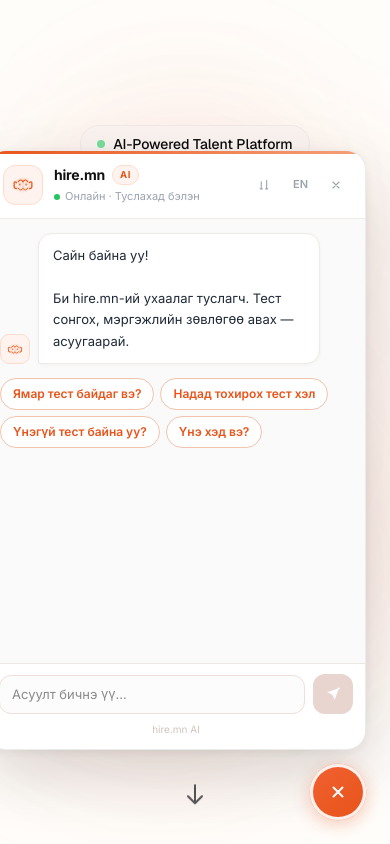
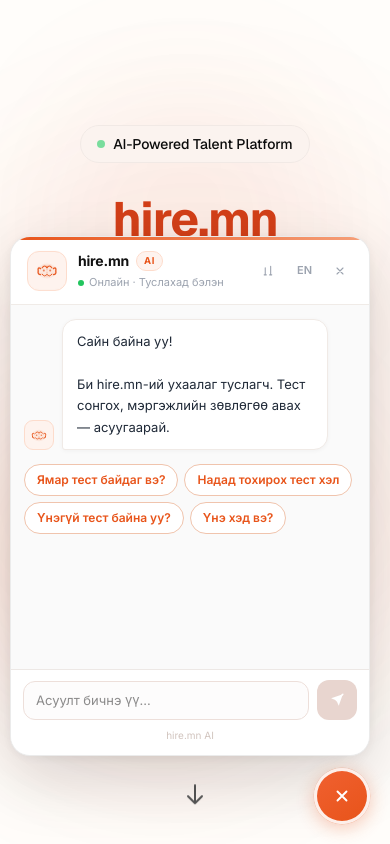
Before and after one commit to batlvndenbayrbileg-sys/Hiremn, a Next.js app: page / in a window 390 px wide. Both pictures are taken after a click on the button "hire.mn чат нээх". Shown: the top 844 px of the page. Built offline with nearby package versions, Linux system fonts and the light colour scheme.

Commit message:
fix: adjust chat panel size and launcher position\n\nResize chat panel and update launcher for better mobile UX\nClear stale build cache to resolve parse errors.

```diff
--- a/components/hire-mn-chat-widget.tsx
+++ b/components/hire-mn-chat-widget.tsx
@@ -343,8 +343,8 @@ export function HireMnChatWidget() {
   return (
     <>
       <style>{`
-        @import url('https://fonts.googleapis.com/css2?family=Inter:wght@400;500;600;700&display=swap');
-        .hw-root, .hw-root * { font-family: 'Inter', -apple-system, sans-serif !important; box-sizing: border-box; }
+        @import url('https://fonts.googleapis.com/css2?family=Inter:ital,opsz,wght@0,14..32,400;0,14..32,500;0,14..32,600;0,14..32,700&display=swap');
+        .hw-root, .hw-root * { font-family: 'Inter', -apple-system, BlinkMacSystemFont, sans-serif !important; box-sizing: border-box; }
 
         @keyframes hw-bounce {
           0%, 60%, 100% { transform: translateY(0); }
@@ -423,15 +423,17 @@ export function HireMnChatWidget() {
       `}</style>
 
       <div className="hw-root" style={{
-        position: "fixed", bottom: 24, right: 24, zIndex: 99999,
-        display: "flex", flexDirection: "column", alignItems: "flex-end", gap: 14,
+        position: "fixed", bottom: 20, right: 20, zIndex: 99999,
+        display: "flex", flexDirection: "column", alignItems: "flex-end", gap: 12,
       }}>
 
         {/* Chat panel */}
         {isOpen && (
           <div style={{ animation: "hw-chat-open 0.28s cubic-bezier(.34,1.56,.64,1)" }}>
             <div style={{
-              width: 380, height: 600, borderRadius: 20,
+              width: 360,
+              height: "min(520px, calc(100vh - 110px))",
+              borderRadius: 20,
               background: "#FAFAFA",
               boxShadow: "0 24px 64px rgba(0,0,0,.14), 0 2px 12px rgba(0,0,0,.06)",
               display: "flex", flexDirection: "column", overflow: "hidden",
--- a/next.config.mjs
+++ b/next.config.mjs
@@ -3,6 +3,7 @@ const nextConfig = {
   typescript: {
     ignoreBuildErrors: true,
   },
+  generateBuildId: async () => `build-${Date.now()}`,
   images: {
     unoptimized: true,
   },
```
